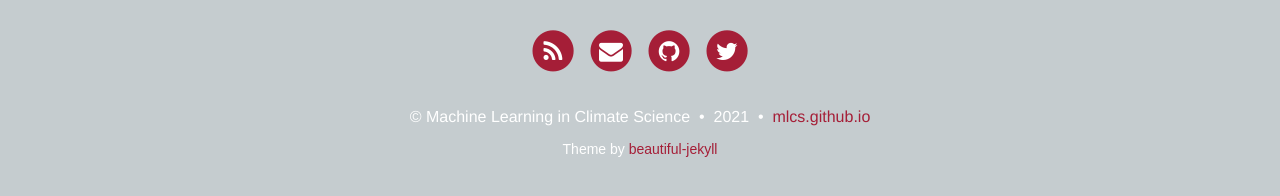
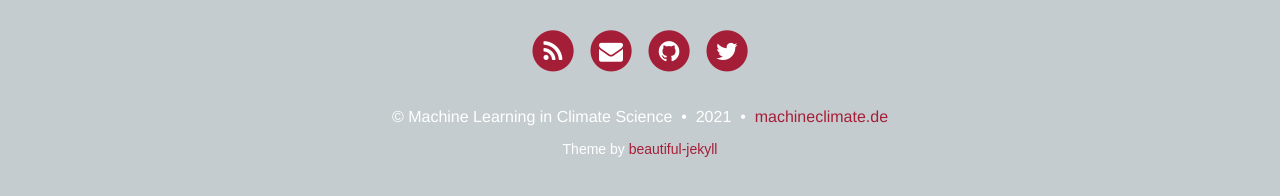
Before and after one commit to mlcs/mlcs.github.io, a Jekyll site: the page built from index.html, in a window 1280 px wide and 900 px high, scrolled down 729 px. Shown: the part 690-886 px from the top of the window. Built offline with Jekyll 4.4.1, drawn with Linux system fonts in a browser that asks for light colours; nearby versions of some CDN libraries; the list of posts is cut into pages by our own code.

Commit message:
_config -> update website name in footer

```diff
--- a/_config.yml
+++ b/_config.yml
@@ -106,7 +106,7 @@ share-links-active:
 
 # How to display the link to the website in the footer
 # Remove this if you don't want a link in the footer
-url-pretty: "mlcs.github.io"  # eg. "deanattali.com/beautiful-jekyll"
+url-pretty: "machineclimate.de"  # eg. "deanattali.com/beautiful-jekyll"
 
 # --- Web Statistics Section --- #
 
```
